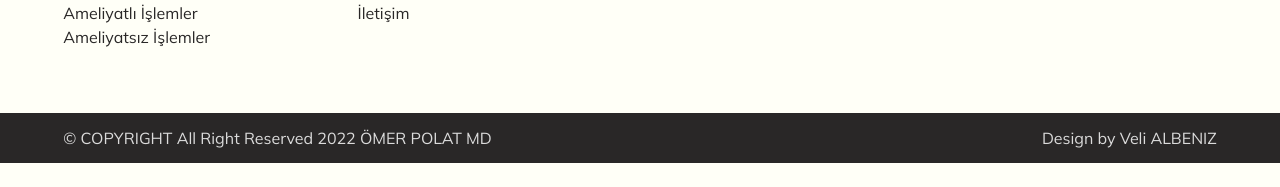
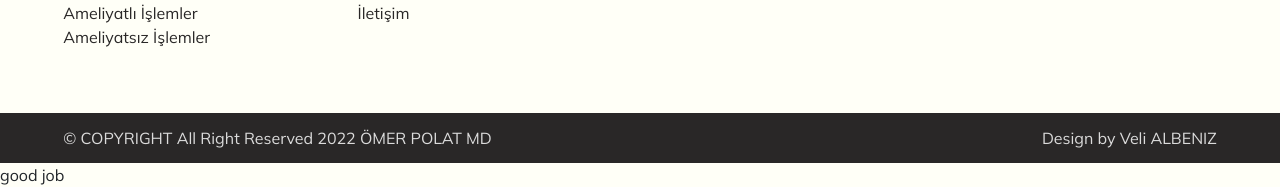
Before and after one commit to velialbeniz/omerpolatmd, a plain HTML site: page index.html in a window 1280 px wide. Shown: the part 3504-3691 px from the top of the page. Before the commit the page ends 3667 px from the top, so only its background shows below. Drawn offline with Linux system fonts and the light colour scheme; a web font is replaced by a local one.

Commit message:
good job

```diff
--- a/index.html
+++ b/index.html
@@ -328,6 +328,7 @@
 				</div>
 			</div>
 		</div>
+		<div class="bot">good job</div>
 	</footer>
 
 	<script src="https://kit.fontawesome.com/2f823f7535.js" crossorigin="anonymous"></script>
```
